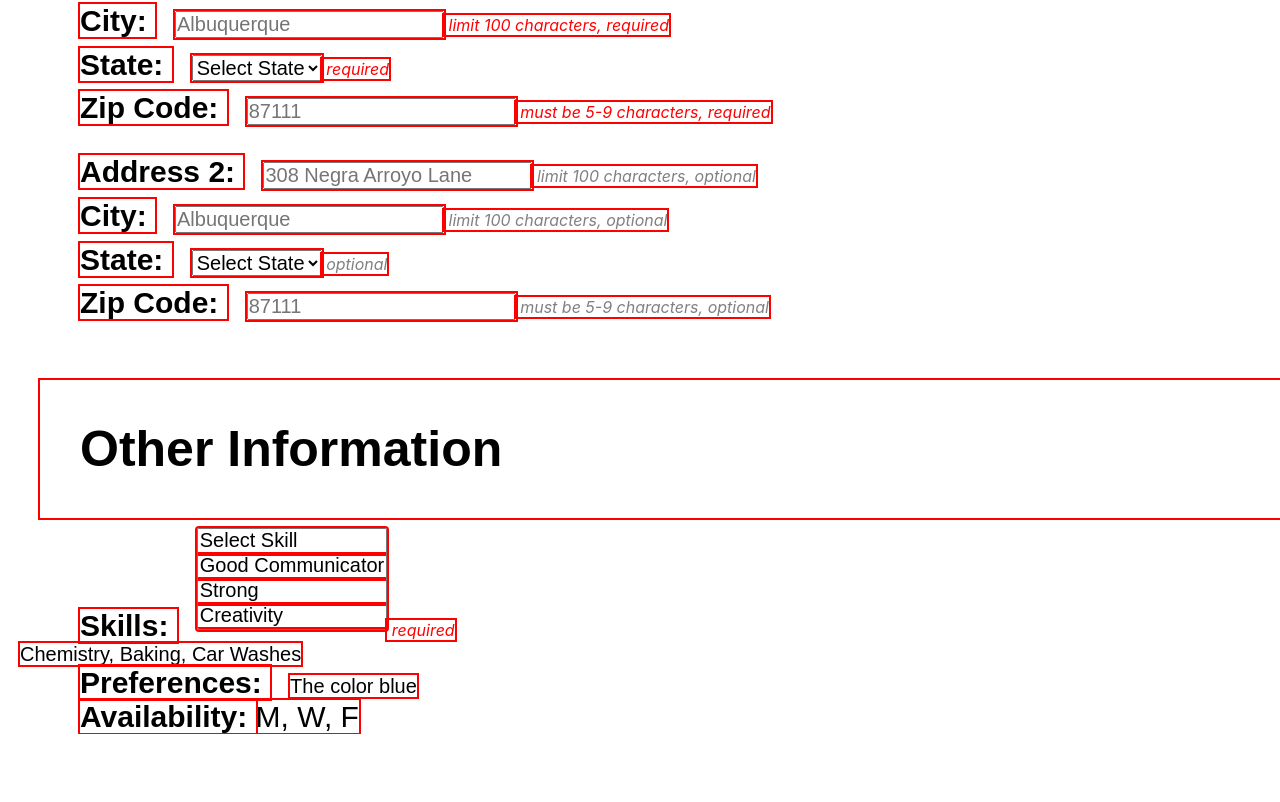
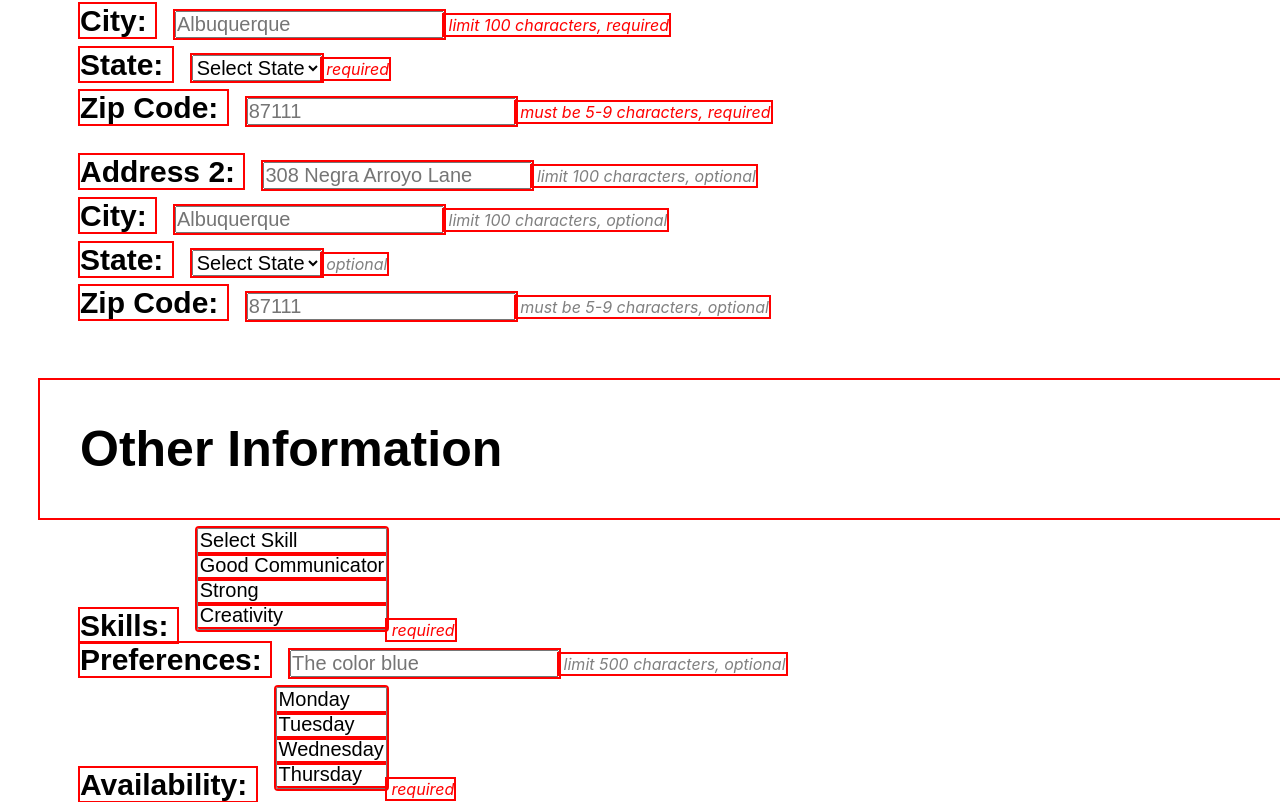
Before and after one commit to madalec10/Software-Design-Project, a React (Create React App) app in the folder client/: page /account-details in a window 1280 px wide. Shown: the part 798-1600 px from the top of the page. Before the commit the page ends 1532 px from the top, so only its background shows below. Built offline with nearby package versions, Linux system fonts and the light colour scheme.

Commit message:
added multi select menus
for skills and availability on account details page

```diff
--- a/client/src/pages/AccountDetails.jsx
+++ b/client/src/pages/AccountDetails.jsx
@@ -240,30 +240,51 @@ const AccountDetails = () => {
 
             <h3 class = {style.header}>Other Information</h3>
 
+            {/* Skills */}
             <span class = {style.field}><strong>Skills: </strong></span>
-            {/* put multi select menu here */}
-
-            <select class = {style.value} name = "skill" multiple required>
-                <option value = "select-skill" required>Select Skill</option>
-                <option value = "communicate" required>Good Communicator</option>
-                <option value = "strong" required>Strong</option>
-                <option value = "creative" required>Creativity</option>
-                <option value = "sales" required>Sales</option>
-                <option value = "problem-solver" required>Problem Solver</option>
+            <select class = {style.value} name = "skill" required multiple>
+                <option value = "select-skill" >Select Skill</option>
+                <option value = "communicate" >Good Communicator</option>
+                <option value = "strong" >Strong</option>
+                <option value = "creative" >Creativity</option>
+                <option value = "sales" >Sales</option>
+                <option value = "problem-solver" >Problem Solver</option>
             </select>
             <span style={{ color: 'red' }}><em>  required</em></span>
             <br></br>
 
 
-            <span class = {style.value}>Chemistry, Baking, Car Washes</span>
+            {/* <span class = {style.value}>Chemistry, Baking, Car Washes</span>
+            <br></br> */}
+
+
+
+            {/* Preferences */}
+            <span class = {style.field}><strong>Preferences: </strong></span>
+            <input
+                class = {style.value}
+                type = "text"
+                placeholder = "The color blue"
+                maxLength = {500}
+            />
+            <span style={{ color: 'gray' }}><em>  limit 500 characters, optional</em></span>
             <br></br>
 
-            <span class = {style.field}><strong>Preferences: </strong></span> {/* idk what preferences mean exactly */}
-            <span class = {style.value}>The color blue</span>
+
+
+            <span class = {style.field}><strong>Availability: </strong></span>
+            <select class = {style.value} name = "available" required multiple>
+                <option value = "Monday">Monday</option>
+                <option value = "Tuesday">Tuesday</option>
+                <option value = "Wednesday">Wednesday</option>
+                <option value = "Thursday">Thursday</option>
+                <option value = "Friday">Friday</option>
+                <option value = "Saturday">Saturday</option>
+                <option value = "Sunday">Sunday</option>
+
+            </select>
+            <span style={{ color: 'red' }}><em>  required</em></span>
             <br></br>
-
-            {/* FIXME: change this to calendar selection thingy */}
-            <span class = {style.field}><strong>Availability: </strong>M, W, F</span>
 
         </div>
     )
```
